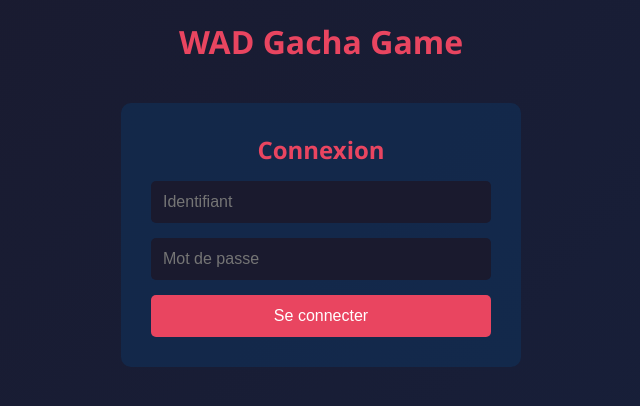
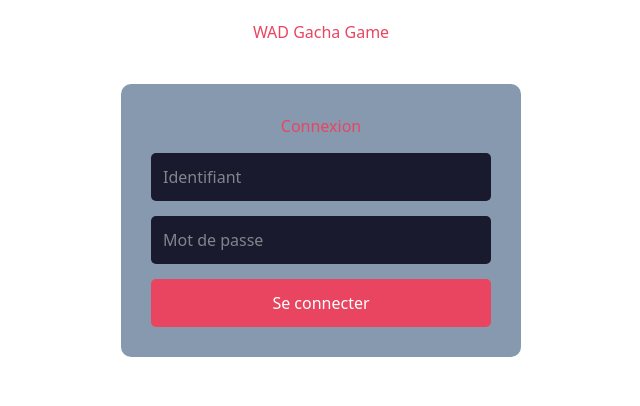
Before and after one commit to ndrobysh/wad-frontend-service, a Next.js app: page / in a window 1280 px wide. Shown: the top 406 px of the page, without its empty margins (319-959 px from the left). Built offline with nearby package versions, Linux system fonts and the light colour scheme.

Commit message:
config theme tailwind + dark mode

```diff
--- a/src/app/globals.css
+++ b/src/app/globals.css
@@ -1,2 +1,171 @@
-* { margin: 0; padding: 0; box-sizing: border-box; }
-body { font-family: 'Segoe UI', sans-serif; background: linear-gradient(135deg, #1a1a2e 0%, #16213e 100%); min-height: 100vh; color: #eee; }
+@import "tailwindcss";
+@import "tw-animate-css";
+
+@custom-variant dark (&:is(.dark *));
+
+/* Custom Animations */
+@keyframes gradient {
+  0%, 100% { background-position: 0% 50%; }
+  50% { background-position: 100% 50%; }
+}
+
+@keyframes shine {
+  to { transform: translateX(100%); }
+}
+
+@keyframes float {
+  0%, 100% { transform: translateY(0px); }
+  50% { transform: translateY(-10px); }
+}
+
+@keyframes glow {
+  0%, 100% { opacity: 0.5; }
+  50% { opacity: 1; }
+}
+
+.animate-gradient {
+  animation: gradient 3s ease infinite;
+}
+
+.animate-shine {
+  animation: shine 2s ease-in-out infinite;
+}
+
+.animate-float {
+  animation: float 3s ease-in-out infinite;
+}
+
+.animate-glow {
+  animation: glow 2s ease-in-out infinite;
+}
+
+.login-card {
+  padding: 2rem !important;
+}
+
+@theme {
+  --color-primary: var(--color-neutral-900);
+  --color-secondary: var(--color-neutral-800);
+  --color-accent: #8b5cf6;
+  --color-accent-hover: #a78bfa;
+}
+
+@theme inline {
+  --radius-sm: calc(var(--radius) - 4px);
+  --radius-md: calc(var(--radius) - 2px);
+  --radius-lg: var(--radius);
+  --radius-xl: calc(var(--radius) + 4px);
+  --radius-2xl: calc(var(--radius) + 8px);
+  --radius-3xl: calc(var(--radius) + 12px);
+  --radius-4xl: calc(var(--radius) + 16px);
+  --color-background: var(--background);
+  --color-foreground: var(--foreground);
+  --color-card: var(--card);
+  --color-card-foreground: var(--card-foreground);
+  --color-popover: var(--popover);
+  --color-popover-foreground: var(--popover-foreground);
+  --color-primary: var(--primary);
+  --color-primary-foreground: var(--primary-foreground);
+  --color-secondary: var(--secondary);
+  --color-secondary-foreground: var(--secondary-foreground);
+  --color-muted: var(--muted);
+  --color-muted-foreground: var(--muted-foreground);
+  --color-accent: var(--accent);
+  --color-accent-foreground: var(--accent-foreground);
+  --color-destructive: var(--destructive);
+  --color-border: var(--border);
+  --color-input: var(--input);
+  --color-ring: var(--ring);
+  --color-chart-1: var(--chart-1);
+  --color-chart-2: var(--chart-2);
+  --color-chart-3: var(--chart-3);
+  --color-chart-4: var(--chart-4);
+  --color-chart-5: var(--chart-5);
+  --color-sidebar: var(--sidebar);
+  --color-sidebar-foreground: var(--sidebar-foreground);
+  --color-sidebar-primary: var(--sidebar-primary);
+  --color-sidebar-primary-foreground: var(--sidebar-primary-foreground);
+  --color-sidebar-accent: var(--sidebar-accent);
+  --color-sidebar-accent-foreground: var(--sidebar-accent-foreground);
+  --color-sidebar-border: var(--sidebar-border);
+  --color-sidebar-ring: var(--sidebar-ring);
+}
+
+:root {
+  --radius: 0.625rem;
+  --background: oklch(1 0 0);
+  --foreground: oklch(0.145 0 0);
+  --card: oklch(1 0 0);
+  --card-foreground: oklch(0.145 0 0);
+  --popover: oklch(1 0 0);
+  --popover-foreground: oklch(0.145 0 0);
+  --primary: oklch(0.205 0 0);
+  --primary-foreground: oklch(0.985 0 0);
+  --secondary: oklch(0.97 0 0);
+  --secondary-foreground: oklch(0.205 0 0);
+  --muted: oklch(0.97 0 0);
+  --muted-foreground: oklch(0.556 0 0);
+  --accent: oklch(0.97 0 0);
+  --accent-foreground: oklch(0.205 0 0);
+  --destructive: oklch(0.577 0.245 27.325);
+  --border: oklch(0.922 0 0);
+  --input: oklch(0.922 0 0);
+  --ring: oklch(0.708 0 0);
+  --chart-1: oklch(0.646 0.222 41.116);
+  --chart-2: oklch(0.6 0.118 184.704);
+  --chart-3: oklch(0.398 0.07 227.392);
+  --chart-4: oklch(0.828 0.189 84.429);
+  --chart-5: oklch(0.769 0.188 70.08);
+  --sidebar: oklch(0.985 0 0);
+  --sidebar-foreground: oklch(0.145 0 0);
+  --sidebar-primary: oklch(0.205 0 0);
+  --sidebar-primary-foreground: oklch(0.985 0 0);
+  --sidebar-accent: oklch(0.97 0 0);
+  --sidebar-accent-foreground: oklch(0.205 0 0);
+  --sidebar-border: oklch(0.922 0 0);
+  --sidebar-ring: oklch(0.708 0 0);
+}
+
+.dark {
+  --background: oklch(0.06 0.01 280);
+  --foreground: oklch(0.985 0 0);
+  --card: oklch(0.12 0.01 280);
+  --card-foreground: oklch(0.985 0 0);
+  --popover: oklch(0.12 0.01 280);
+  --popover-foreground: oklch(0.985 0 0);
+  --primary: oklch(0.7 0.15 280);
+  --primary-foreground: oklch(0.985 0 0);
+  --secondary: oklch(0.2 0.01 280);
+  --secondary-foreground: oklch(0.985 0 0);
+  --muted: oklch(0.2 0.01 280);
+  --muted-foreground: oklch(0.65 0 0);
+  --accent: oklch(0.65 0.2 280);
+  --accent-foreground: oklch(0.985 0 0);
+  --destructive: oklch(0.704 0.191 22.216);
+  --border: oklch(1 0 0 / 8%);
+  --input: oklch(1 0 0 / 10%);
+  --ring: oklch(0.7 0.15 280);
+  --chart-1: oklch(0.7 0.2 280);
+  --chart-2: oklch(0.696 0.17 220);
+  --chart-3: oklch(0.769 0.188 70.08);
+  --chart-4: oklch(0.627 0.265 303.9);
+  --chart-5: oklch(0.645 0.246 16.439);
+  --sidebar: oklch(0.08 0.01 280);
+  --sidebar-foreground: oklch(0.985 0 0);
+  --sidebar-primary: oklch(0.7 0.15 280);
+  --sidebar-primary-foreground: oklch(0.985 0 0);
+  --sidebar-accent: oklch(0.2 0.01 280);
+  --sidebar-accent-foreground: oklch(0.985 0 0);
+  --sidebar-border: oklch(1 0 0 / 8%);
+  --sidebar-ring: oklch(0.7 0.15 280);
+}
+
+@layer base {
+  * {
+    @apply border-border outline-ring/50;
+  }
+  body {
+    @apply bg-background text-foreground antialiased;
+    font-feature-settings: "rlig" 1, "calt" 1;
+  }
+}
```
